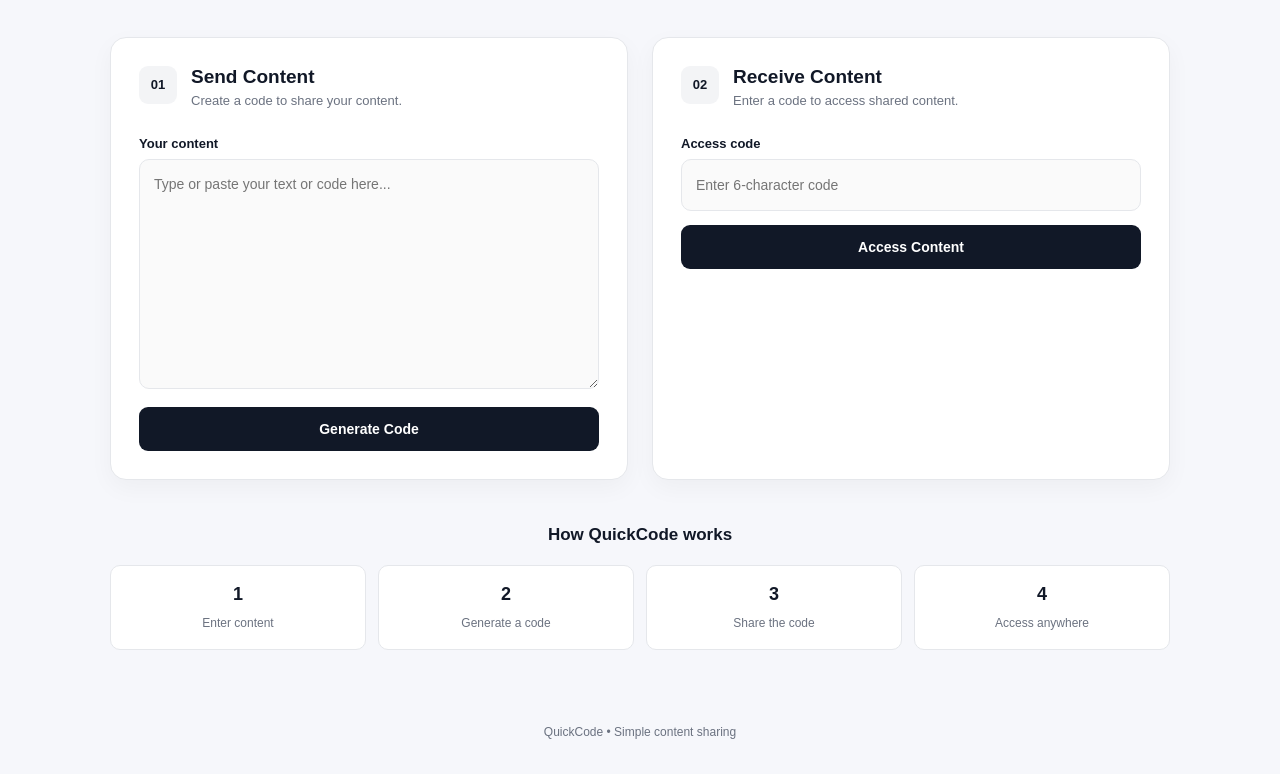
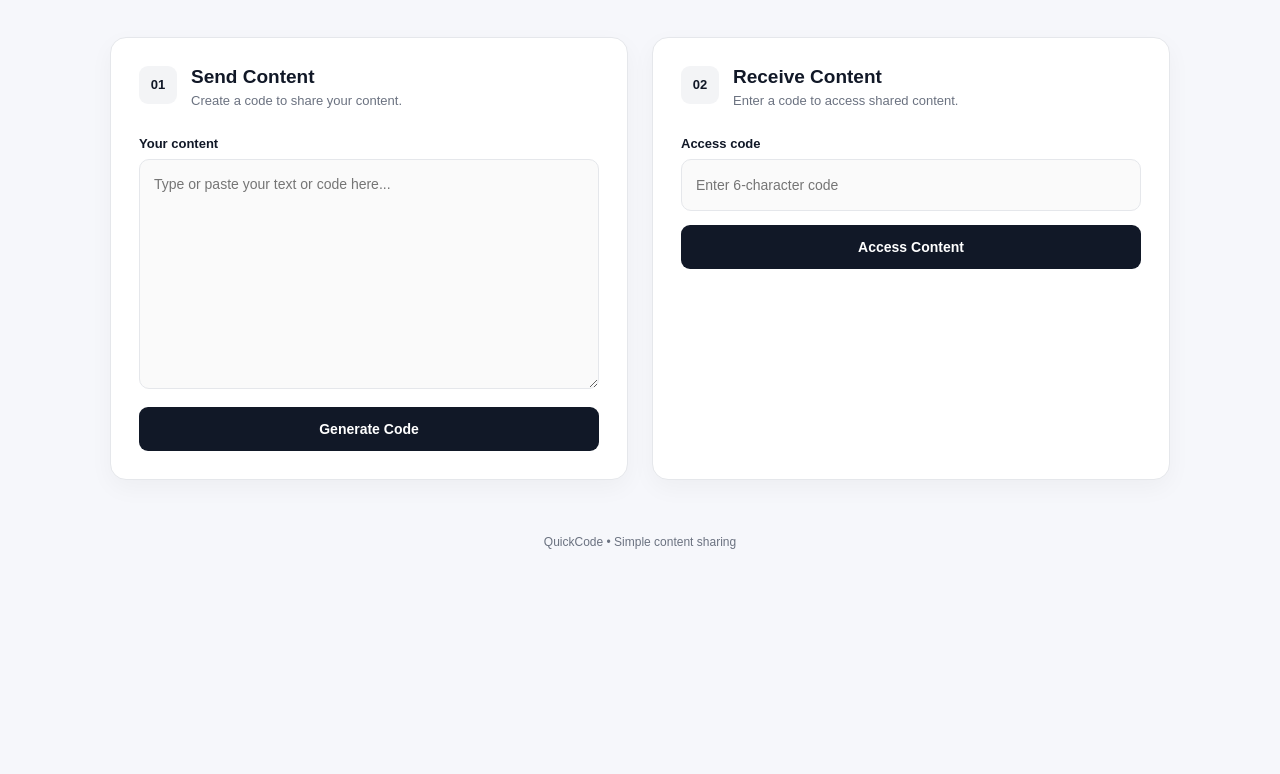
Before and after one commit to himmatkumawat205-hash/Sentry-Project, a website: page public/index.html in a window 1280 px wide. Shown: the part 292-1066 px from the top of the page. After the commit the page ends 876 px from the top, so only its background shows below. Drawn offline with nearby package versions, Linux system fonts and the light colour scheme; no server answers.

Commit message:
Remove how QuickCode works section

```diff
--- a/public/index.html
+++ b/public/index.html
@@ -168,36 +168,6 @@
         </div>
 
 
-        <section class="how-it-works">
-
-            <h3>How QuickCode works</h3>
-
-            <div class="steps">
-
-                <div>
-                    <strong>1</strong>
-                    <span>Enter content</span>
-                </div>
-
-                <div>
-                    <strong>2</strong>
-                    <span>Generate a code</span>
-                </div>
-
-                <div>
-                    <strong>3</strong>
-                    <span>Share the code</span>
-                </div>
-
-                <div>
-                    <strong>4</strong>
-                    <span>Access anywhere</span>
-                </div>
-
-            </div>
-
-        </section>
-
     </main>
 
 
```
